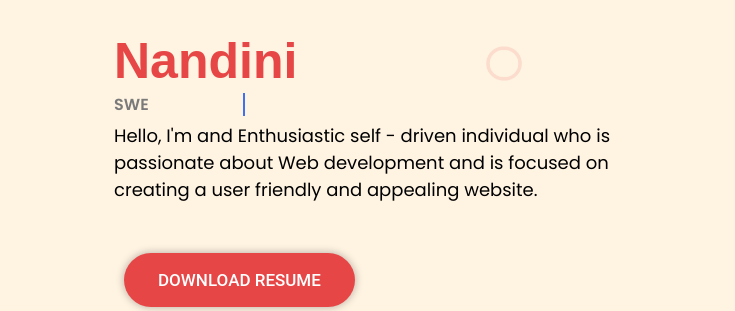
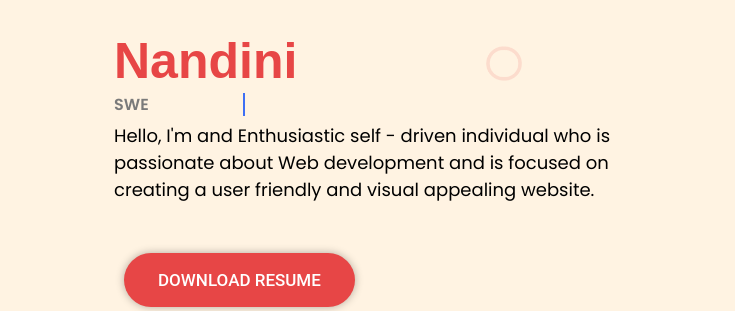
Before and after one commit to Nandiniinq/Port-Folio, a plain HTML site: page index.html in a window 1280 px wide. Shown: the part 206-517 px from the top of the page, 0-735 px from the left. Drawn offline with nearby package versions, Linux system fonts and the light colour scheme.

Commit message:
Update index.html

```diff
--- a/index.html
+++ b/index.html
@@ -86,7 +86,7 @@
 
             </div>
             <div class="txxt">
-              Hello, I'm and Enthusiastic self - driven  individual who is passionate about Web development and is focused on creating a user friendly and appealing website.          </div>
+              Hello, I'm and Enthusiastic self - driven  individual who is passionate about Web development and is focused on creating a user friendly and visual appealing website.          </div>
             </p>
             <a href="nan-resume.pdf" class="btn">Download Resume</a>
           </div>
```
